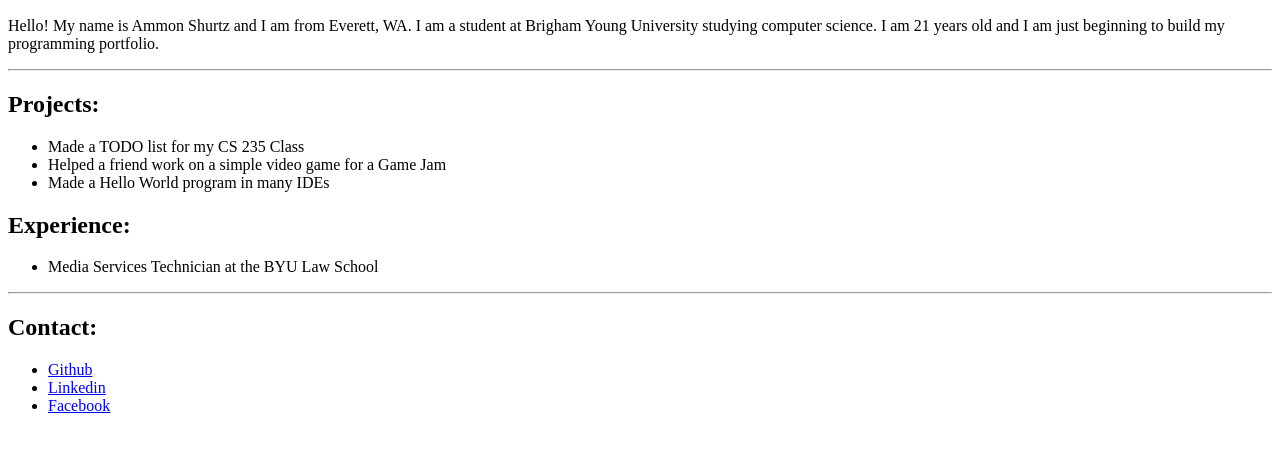
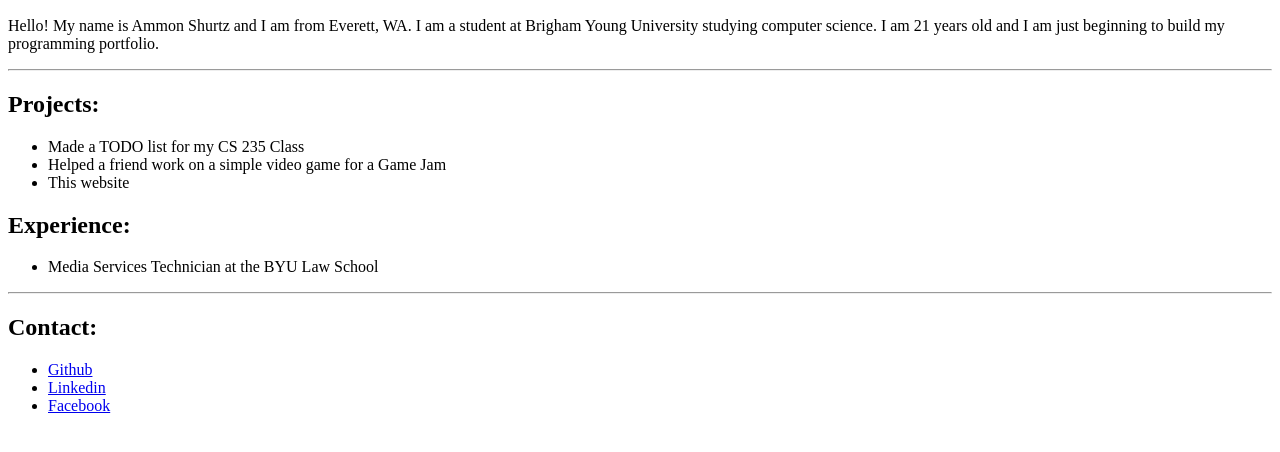
Before and after one commit to Ammonsh/portfolio, a plain HTML site: page index.html in a window 1280 px wide. Shown: the part 110-562 px from the top of the page. Drawn offline with Linux system fonts and the light colour scheme.

Commit message:
Updated projects

```diff
--- a/index.html
+++ b/index.html
@@ -14,7 +14,7 @@
     <ul>
       <li>Made a TODO list for my CS 235 Class</li>
       <li>Helped a friend work on a simple video game for a Game Jam</li>
-      <li>Made a Hello World program in many IDEs</li>
+      <li>This website</li>
     </ul>
 
     <h2>Experience:</h2>
```
